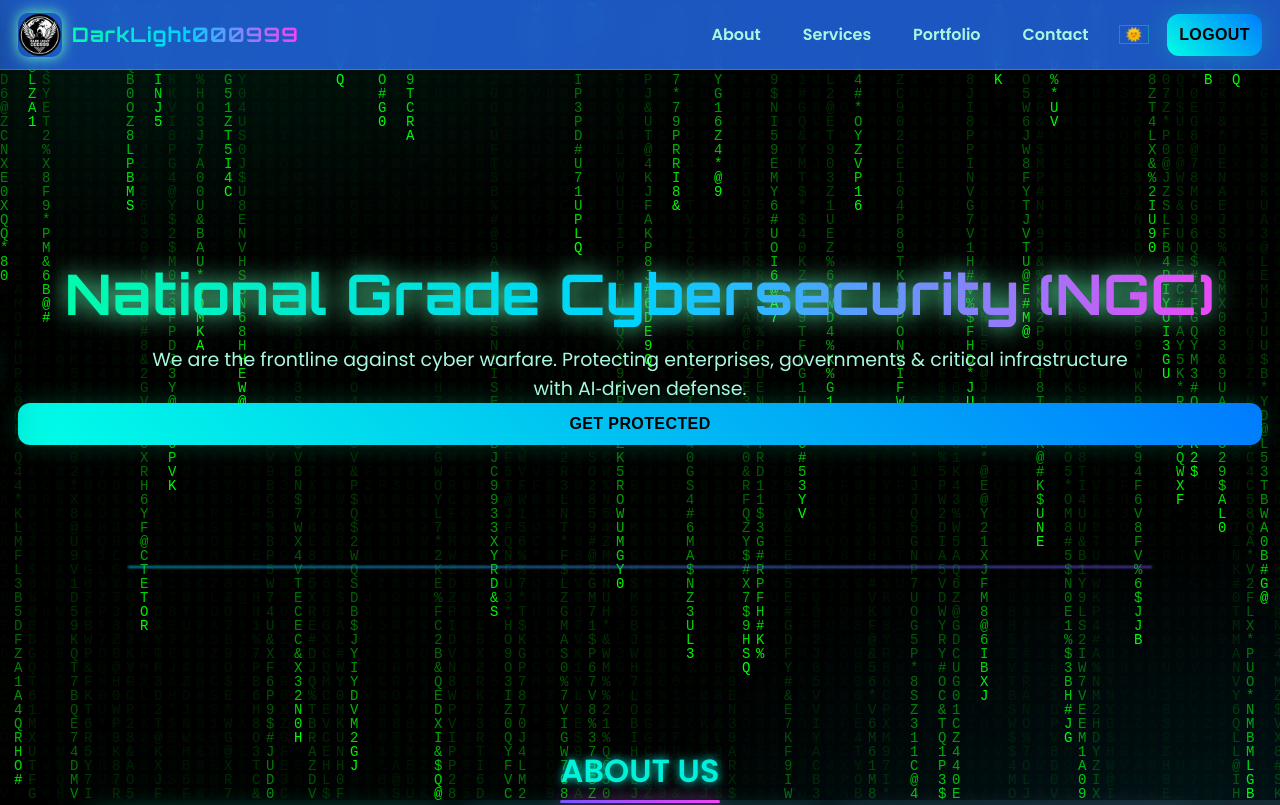
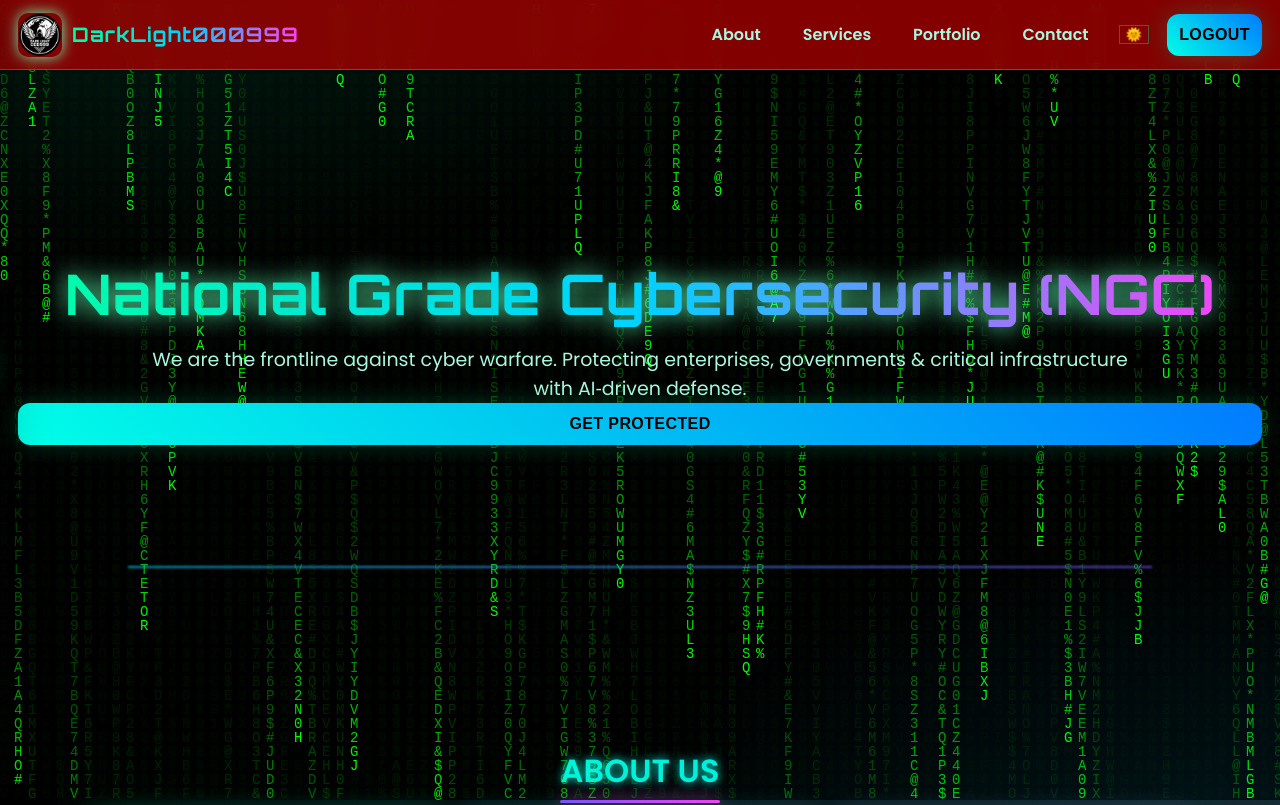
Before and after one commit to Darklight000999/App-, a plain HTML site: page index.html in a window 1280 px wide. Shown: the top 805 px of the page. Drawn offline with Linux system fonts and the light colour scheme.

Commit message:
Update index.html

```diff
--- a/index.html
+++ b/index.html
@@ -9,7 +9,7 @@
   <style>
     :root{
       /* ===== Dark Theme (Vivid Cyber) ===== */
-      --bg: #2369eb;
+      --bg: #9e0000;
       --text: #f4fff6;
       --muted: #a9f7e1;
       --card1: #0a1217;
```
